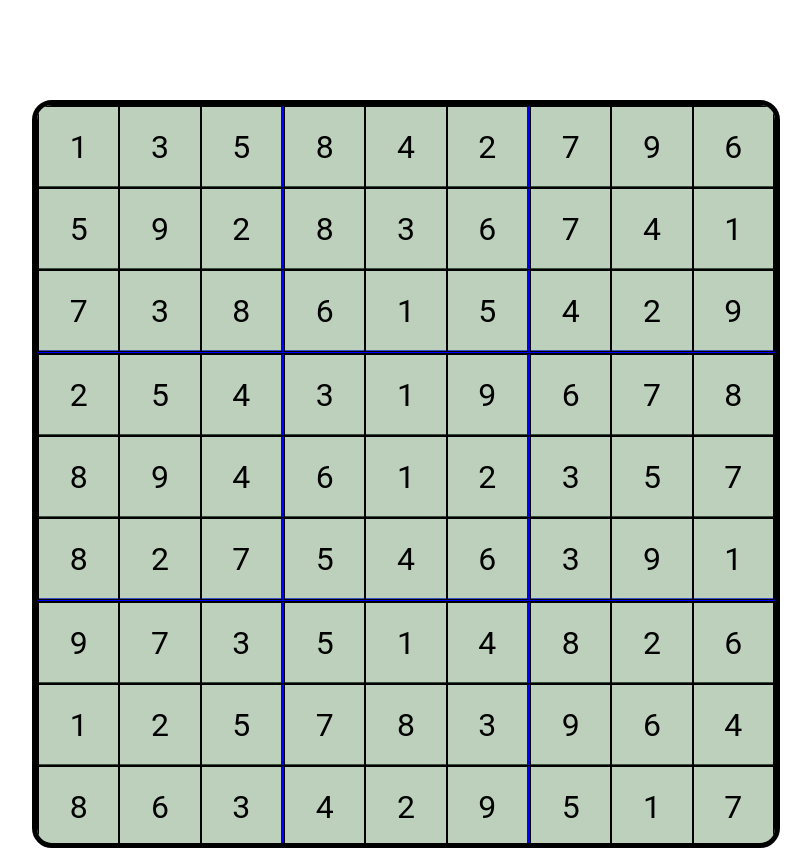
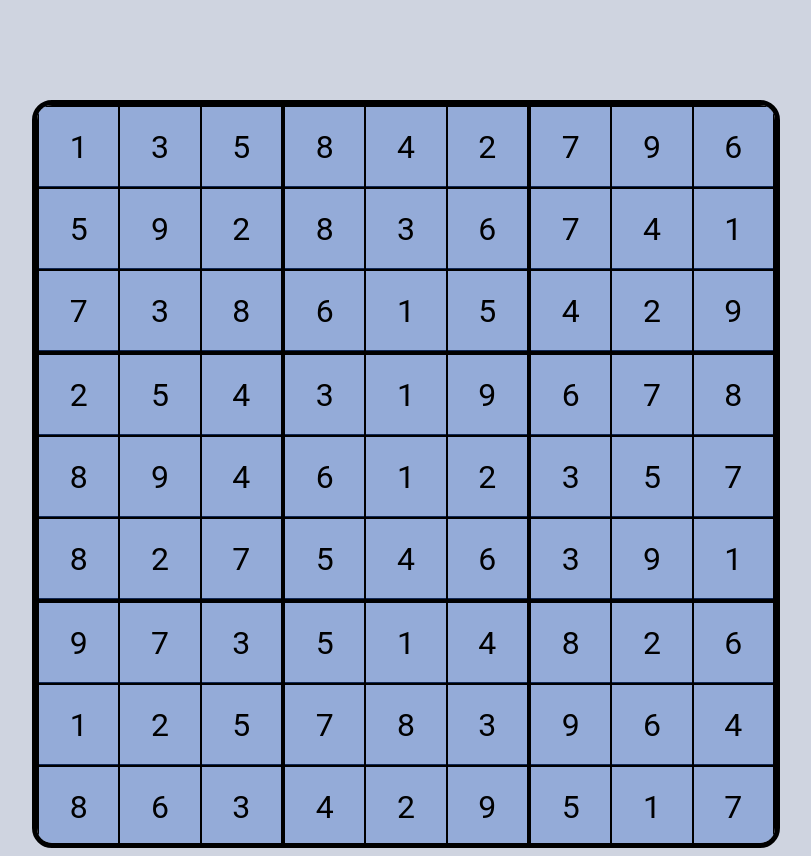
Before and after one commit to IvanTicona/Sudoku-Algorithm, a React (Vite) app: page / in a window 1280 px wide. Shown: the whole page, without its empty margins (234-1045 px from the left). Built offline with nearby package versions, Linux system fonts and the light colour scheme.

Commit message:
Grid corregido

```diff
--- a/src/App.css
+++ b/src/App.css
@@ -1,4 +1,5 @@
 body {
+  background: rgb(207, 212, 224);
   margin-top: 100px;
   display: flex;
   flex-direction: row;
@@ -19,7 +20,7 @@ body {
 }
 
 .col{
-  background:rgba(128, 170, 126, 0.459);
+  background:rgba(40, 89, 187, 0.459);
   height: 80px;
   width: 80px;
   color: black;
@@ -31,10 +32,10 @@ body {
 }
 
 .col:nth-child(3){
-  border-right: 3px solid blue;
+  border-right: 3px solid black;
 }
 .col:nth-child(6){
-  border-right: 3px solid blue;
+  border-right: 3px solid black;
 }
 
 .row{
@@ -46,10 +47,10 @@ body {
 }
 
 .row:nth-child(3){
-  border-bottom: 3px solid blue;
+  border-bottom: 3px solid black;
 }
 .row:nth-child(6){
-  border-bottom: 3px solid blue;
+  border-bottom: 3px solid black;
 }
 
 .col-empty{
```
